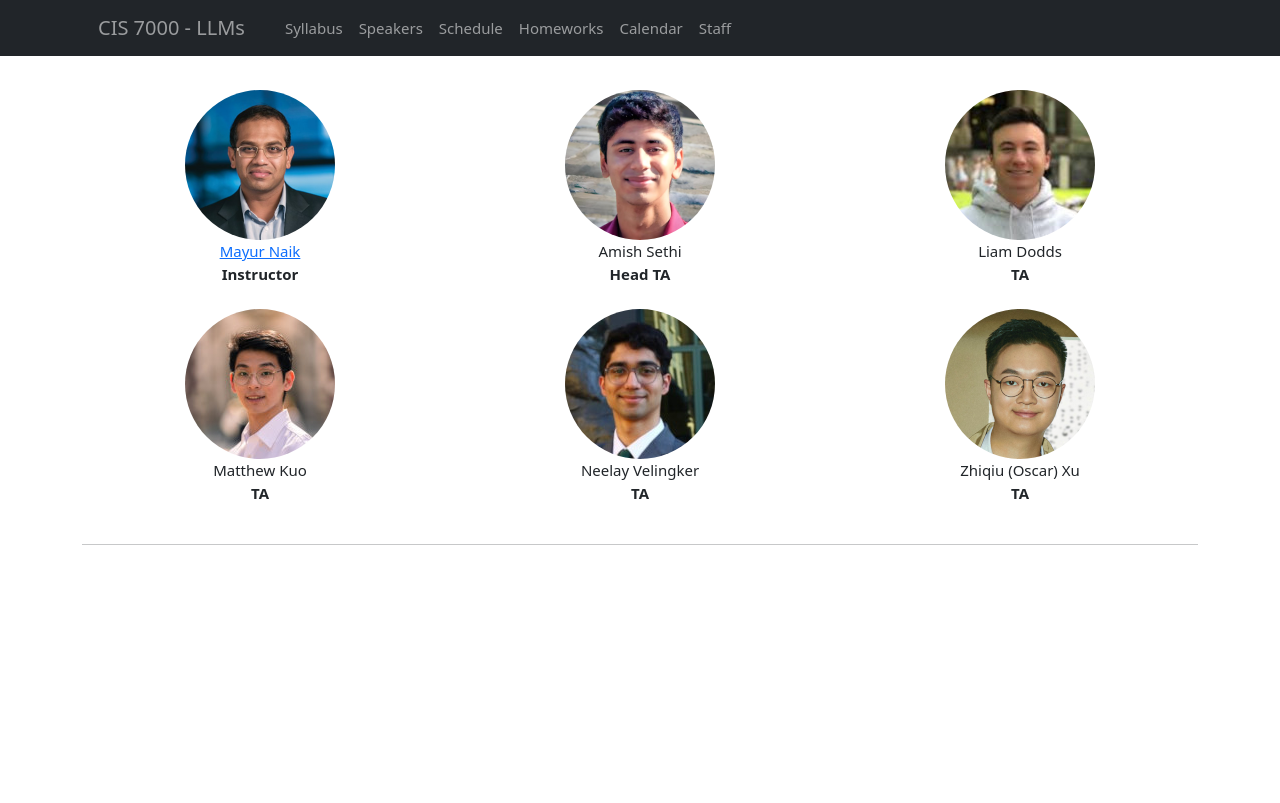
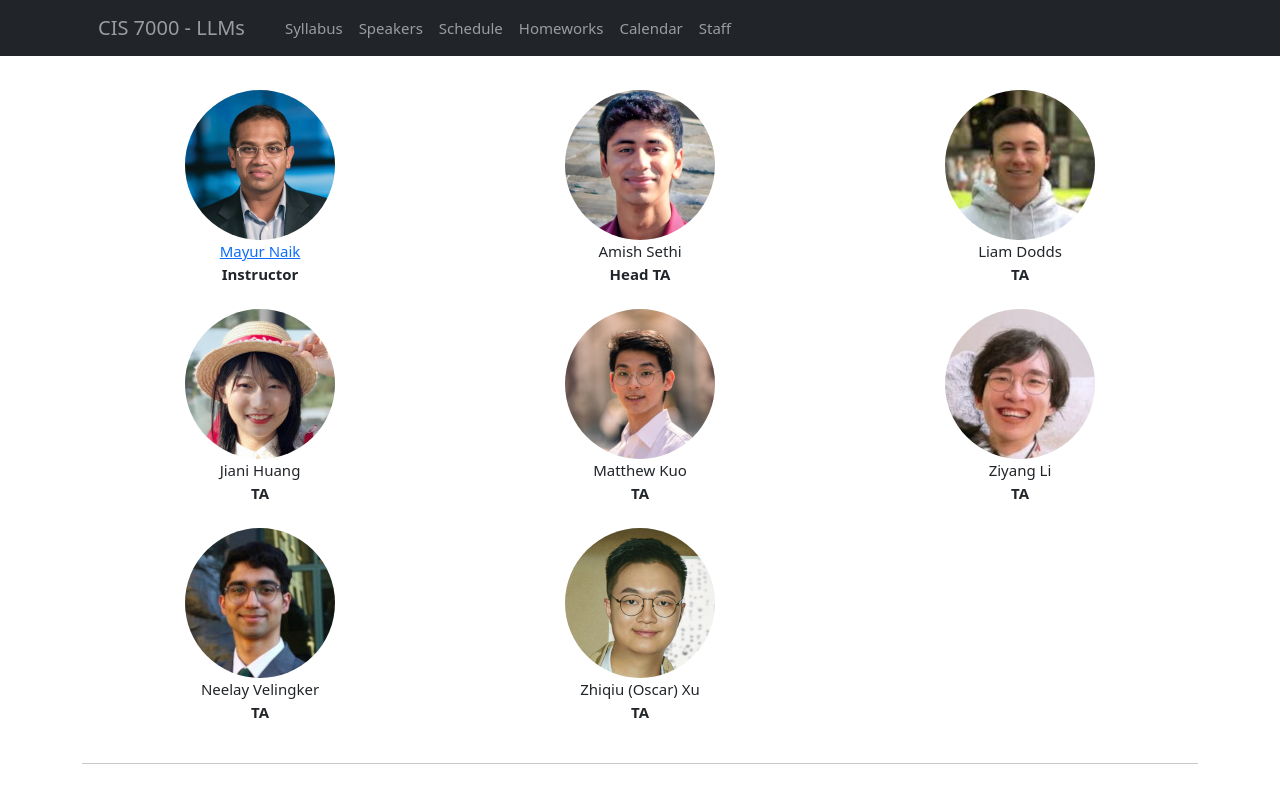
Before and after one commit to llm-class/llm-class.github.io, a Jekyll site: the page built from staff.html, in a window 1280 px wide. Shown: the top 803 px of the page. Built offline with Jekyll 4.4.1, drawn with Linux system fonts in a browser that asks for light colours.

Commit message:
added jiani and ziyang as TAs

```diff
--- a/_data/staff.yml
+++ b/_data/staff.yml
@@ -11,9 +11,17 @@
   role: "TA"
   image: "images/liam_dodds.jpeg"
 
+- name: "Jiani Huang"
+  role: "TA"
+  image: "images/jiani_huang.jpeg"
+
 - name: "Matthew Kuo"
   role: "TA"
   image: "images/matthew_kuo.jpeg"
+
+- name: "Ziyang Li"
+  role: "TA"
+  image: "images/ziyang_li.jpeg"
 
 - name: "Neelay Velingker"
   role: "TA"
```
Also changed, not shown: images/jiani_huang.jpeg (added), images/ziyang_li.jpeg (added).
